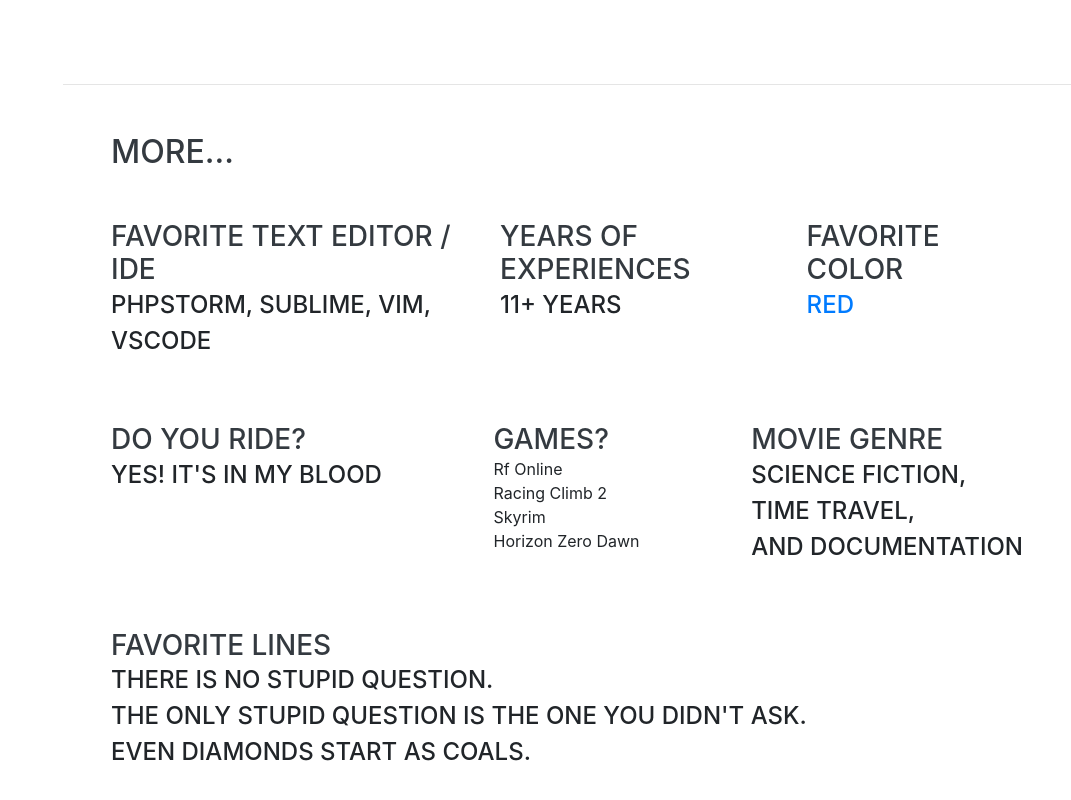
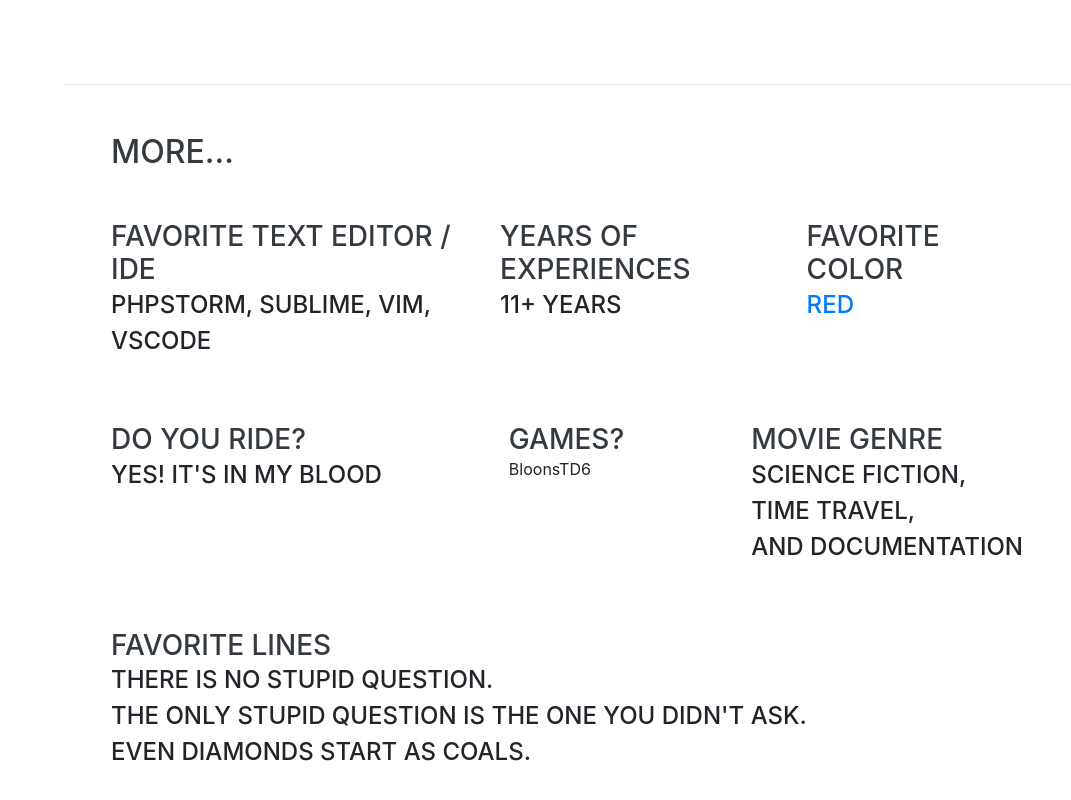
Before and after one commit to besingamkb/besingamkb.github.io, a website with bundled scripts: page index.html in a window 1280 px wide. Shown: the part 3678-4478 px from the top of the page, without its empty margins (209-1280 px from the left). Built offline with nearby package versions, Linux system fonts and the light colour scheme; a web font is replaced by a local one.

Commit message:
updated games

```diff
--- a/index.html
+++ b/index.html
@@ -522,10 +522,7 @@
           </div>
           <div class="resume-content">
             <h3 class="mb-0">Games?</h3>
-              Rf Online <br />
-              Racing Climb 2 <br />
-              Skyrim <br />
-              Horizon Zero Dawn
+              BloonsTD6
           </div>
           <div class="resume-content">
             <h3 class="mb-0">Movie genre</h3>
```
